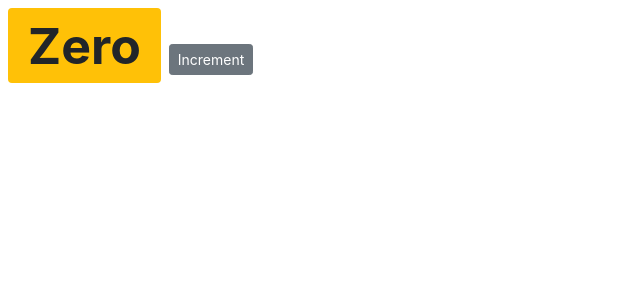
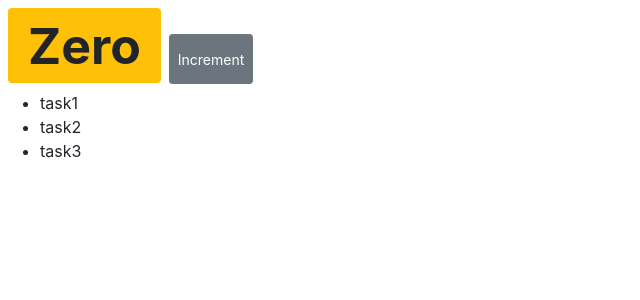
Before and after one commit to RosaRend/react-to-do, a React (Create React App) app: page / in a window 1280 px wide. Shown: the top 300 px of the page, without its empty margins (0-640 px from the left). Built offline with nearby package versions, Linux system fonts and the light colour scheme.

Commit message:
method for badges

```diff
--- a/src/components/counter.jsx
+++ b/src/components/counter.jsx
@@ -2,7 +2,8 @@
 
 class Counter extends Component {
   state = {
-    count: 0
+    count: 0,
+    tags: ["task1", "task2", "task3"]
     // imageUrl: "https://picsum.photos/200"
   };
 
@@ -12,20 +13,37 @@
   };
 
   render() {
-    const classes = ""
+    // let classes = this.getBadgeClasses();
+
     return (
       <React.Fragment>
         {/* <img src={this.state.imageUrl} alt="" /> */}
-        <span style={this.style} className="badge badge-warning m-2">
+        <span style={this.style} className={this.getBadgeClasses()}>
           {this.formatCount()}
         </span>
         {/* _____^ You can write any js expression meaning anything that produces a value */}
-        <button type="button" className="btn btn-secondary btn-sm">
+        <button
+          style={{ height: 50 }}
+          type="button"
+          className="btn btn-secondary btn-sm"
+        >
           Increment
         </button>
+        <ul>
+          {this.state.tags.map(tag => (
+            <li key={tag}>{tag}</li>
+          ))}
+        </ul>
       </React.Fragment>
     );
   }
+  getBadgeClasses() {
+    let classes = "badge m-2 badge-";
+    classes += this.state.count === 0 ? "warning" : "primary";
+    //^append
+    return classes;
+  }
+
   formatCount() {
     const { count } = this.state;
     return count === 0 ? "Zero" : count;
```
